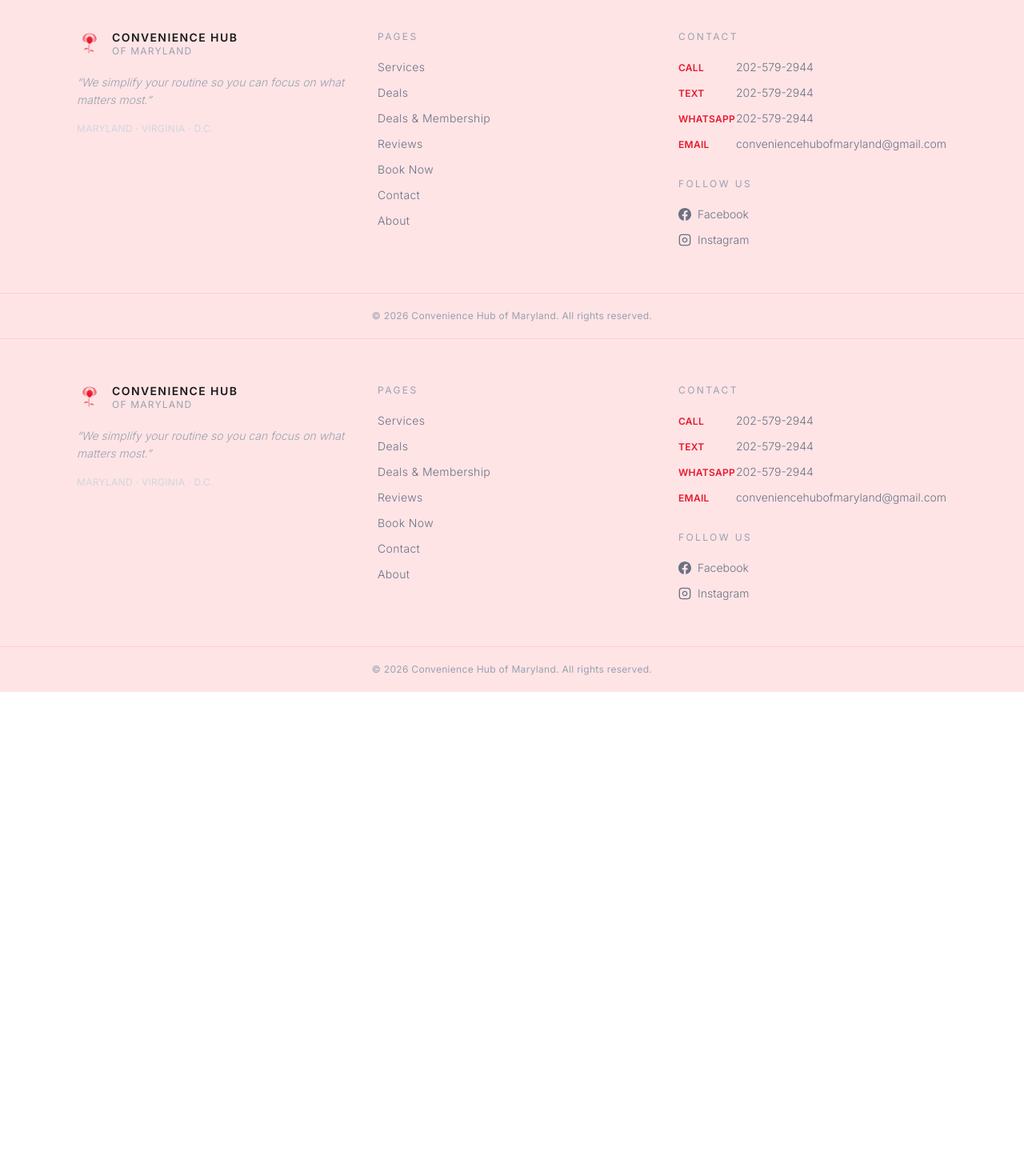
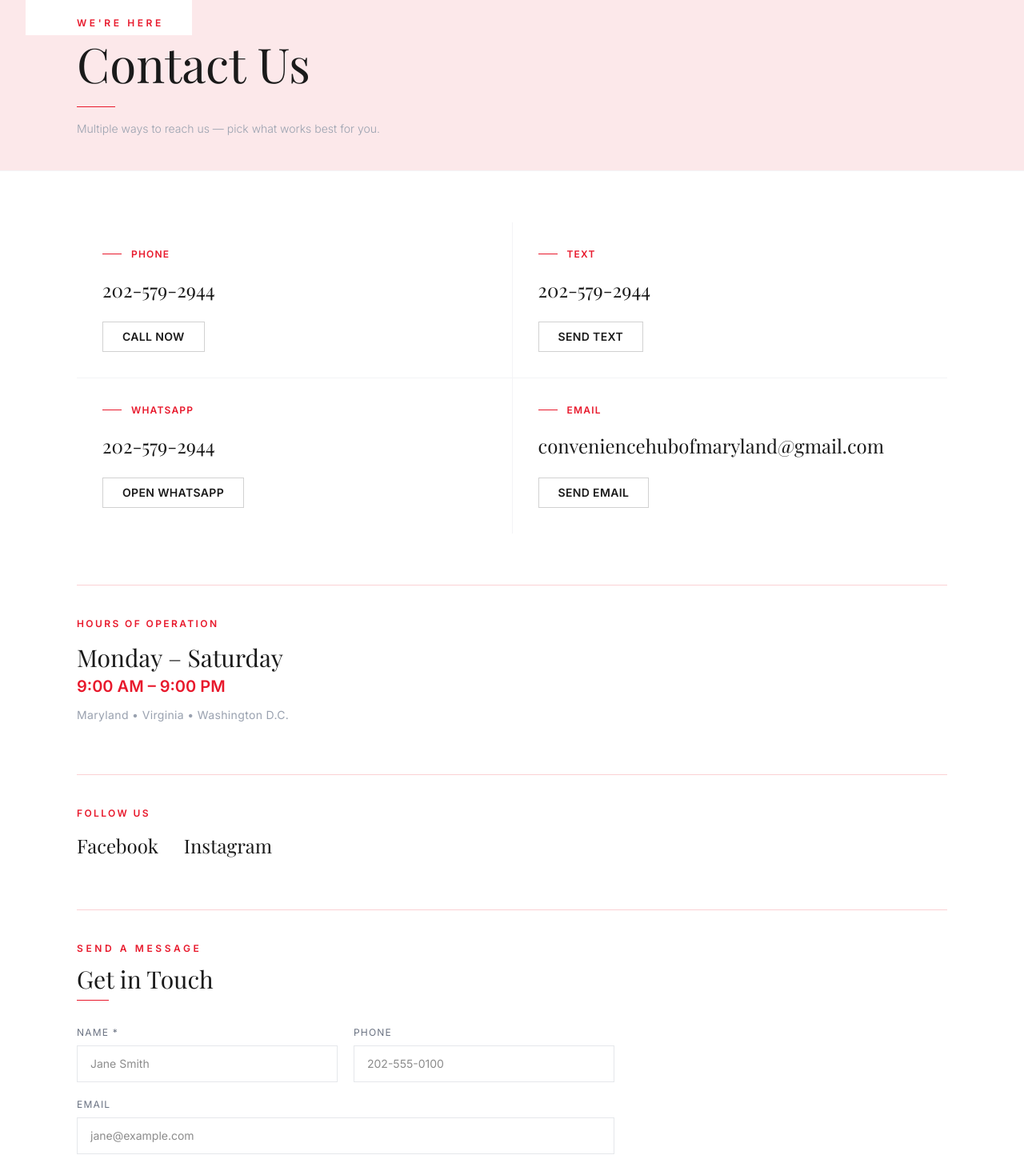
Before and after one commit to conveniencehubofmaryland-dotcom/website, a Next.js app: page /contact in a window 1280 px wide. Shown: the part 100-1564 px from the top of the page at 80% size. Before the commit the page ends 965 px from the top, so only its background shows below. Built offline with nearby package versions, Linux system fonts and the light colour scheme; a web font is replaced by a local one.

Commit message:
Refactor contact page structure and methods
Refactor contact page to use CONTACT_METHODS and improve structure.

```diff
--- a/app/contact/page.tsx
+++ b/app/contact/page.tsx
@@ -1,139 +1,178 @@
-import Link from 'next/link'
+'use client'
 
-function RoseSVG() {
-  return (
-    <svg viewBox="0 0 64 80" xmlns="http://www.w3.org/2000/svg" className="w-8 h-8" fill="currentColor">
-      {/* Outer petals */}
-      <path d="M32 8 C24 8 16 16 16 26 C16 30 18 34 20 36 C16 34 10 30 10 24 C10 14 20 6 32 6 C44 6 54 14 54 24 C54 30 48 34 44 36 C46 34 48 30 48 26 C48 16 40 8 32 8Z" opacity="0.6"/>
-      {/* Mid petals */}
-      <path d="M32 12 C26 12 20 18 20 26 C20 32 24 37 28 39 C24 37 18 33 18 27 C18 19 24 13 32 13 C40 13 46 19 46 27 C46 33 40 37 36 39 C40 37 44 32 44 26 C44 18 38 12 32 12Z" opacity="0.75"/>
-      {/* Inner petals */}
-      <path d="M32 16 C27 16 22 21 22 27 C22 33 27 38 32 40 C37 38 42 33 42 27 C42 21 37 16 32 16Z" opacity="0.9"/>
-      {/* Center */}
-      <ellipse cx="32" cy="30" rx="6" ry="7" opacity="1"/>
-      {/* Stem */}
-      <path d="M30 42 C30 50 29 56 30 68" stroke="currentColor" strokeWidth="2" fill="none" strokeLinecap="round" opacity="0.7"/>
-      {/* Left leaf */}
-      <path d="M29 54 C22 50 16 52 14 58 C20 58 26 57 29 54Z" opacity="0.6"/>
-      {/* Right leaf */}
-      <path d="M31 60 C38 56 44 58 46 64 C40 64 34 63 31 60Z" opacity="0.6"/>
-    </svg>
-  )
+import { useState } from 'react'
+import AnimatedSection from '@/components/AnimatedSection'
+
+
+// Next.js metadata can't be exported from a 'use client' file — set it in a parent or use Head.
+// Title/desc are handled by layout.tsx template pattern.
+
+const CONTACT_METHODS = [
+  { label: 'Phone',     value: '202-579-2944',                           href: 'tel:+12025792944',                   cta: 'Call Now'         },
+  { label: 'Text',      value: '202-579-2944',                           href: 'sms:+12025792944',                   cta: 'Send Text'        },
+  { label: 'WhatsApp',  value: '202-579-2944',                           href: 'https://wa.me/12025792944',          cta: 'Open WhatsApp'    },
+  { label: 'Email',     value: 'conveniencehubofmaryland@gmail.com',     href: 'mailto:conveniencehubofmaryland@gmail.com', cta: 'Send Email' },
+]
+
+export default function ContactPage() {
+  const [form, setForm]     = useState({ name: '', phone: '', email: '', message: '' })
+  const [status, setStatus] = useState<'idle' | 'submitting' | 'success' | 'error'>('idle')
+  const [errMsg, setErrMsg] = useState('')
+
+  function set(field: string, value: string) {
+    setForm(f => ({ ...f, [field]: value }))
   }
 
-function FacebookIcon() {
-  return (
-    <svg viewBox="0 0 24 24" xmlns="http://www.w3.org/2000/svg" className="w-4 h-4" fill="currentColor" aria-hidden="true">
-      <path d="M24 12.07C24 5.4 18.63 0 12 0S0 5.4 0 12.07C0 18.1 4.39 23.1 10.13 24v-8.44H7.08v-3.49h3.05V9.41c0-3.02 1.79-4.69 4.53-4.69 1.31 0 2.69.24 2.69.24v2.97h-1.51c-1.49 0-1.96.93-1.96 1.89v2.26h3.33l-.53 3.49h-2.8V24C19.61 23.1 24 18.1 24 12.07z"/>
-    </svg>
-  )
+  async function handleSubmit(e: React.FormEvent) {
+    e.preventDefault()
+    setStatus('submitting')
+    setErrMsg('')
+    try {
+      const res = await fetch('/api/contact', {
+        method:  'POST',
+        headers: { 'Content-Type': 'application/json' },
+        body:    JSON.stringify(form),
+      })
+      const data = res.headers.get('content-type')?.includes('application/json') ? await res.json() : {}
+      if (!res.ok) throw new Error(data.error ?? 'Submission failed')
+      setStatus('success')
+    } catch (err) {
+      setStatus('error')
+      setErrMsg(err instanceof Error ? err.message : 'Something went wrong. Please try again.')
+    }
   }
 
-function InstagramIcon() {
   return (
-    <svg viewBox="0 0 24 24" xmlns="http://www.w3.org/2000/svg" className="w-4 h-4" fill="none" stroke="currentColor" strokeWidth="2" aria-hidden="true">
-      <rect x="2" y="2" width="20" height="20" rx="5" ry="5"/>
-      <path d="M16 11.37A4 4 0 1 1 12.63 8 4 4 0 0 1 16 11.37z"/>
-      <line x1="17.5" y1="6.5" x2="17.51" y2="6.5"/>
-    </svg>
-  )
-}
-
-const contactLinks = [
-  { href: 'tel:+12025792944', label: 'Call', value: '202-579-2944' },
-  { href: 'sms:+12025792944', label: 'Text', value: '202-579-2944' },
-  { href: 'https://wa.me/12025792944', label: 'WhatsApp', value: '202-579-2944' },
-  { href: 'mailto:conveniencehubofmaryland@gmail.com', label: 'Email', value: 'conveniencehubofmaryland@gmail.com' },
-]
-
-const socialLinks = [
-  { href: 'https://www.facebook.com/profile.php?id=61590993750066', label: 'Facebook', Icon: FacebookIcon },
-  { href: 'https://www.instagram.com/chm_dmv', label: 'Instagram', Icon: InstagramIcon },
-]
-
-const navLinks = [
-  { href: '/services',   label: 'Services'   },
-  { href: '/deals',      label: 'Deals'      },
-  { href: '/deals',      label: 'Deals & Membership' },
-  { href: '/reviews',    label: 'Reviews'    },
-  { href: '/book',       label: 'Book Now'   },
-  { href: '/contact',    label: 'Contact'    },
-  { href: '/about',      label: 'About'      },
-]
-
-export default function Footer() {
-  return (
-    <footer className="bg-rose-100 border-t border-rose-200 relative overflow-hidden">
-      {/* Botanical accent */}
-      <div className="absolute right-0 top-0 opacity-[0.06] pointer-events-none text-chm-red translate-x-8 -translate-y-4">
-        <RoseSVG />
-      </div>
-
-      <div className="max-w-6xl mx-auto px-6 sm:px-8 py-14 grid grid-cols-1 md:grid-cols-3 gap-10">
-        {/* Brand */}
-        <div>
-          <div className="flex items-center gap-3 mb-5">
-            <span className="text-chm-red">
-              <RoseSVG />
-            </span>
-            <div>
-              <p className="text-chm-black font-semibold text-sm uppercase tracking-widest leading-tight">Convenience Hub</p>
-              <p className="text-gray-400 text-xs uppercase tracking-widest">of Maryland</p>
-            </div>
-          </div>
-          <p className="text-gray-400 text-sm leading-relaxed italic font-light">
-            &ldquo;We simplify your routine so you can focus on what matters most.&rdquo;
+    <div className="bg-white">
+      {/* Header */}
+      <div className="bg-cream py-10 border-b border-gray-100">
+        <div className="max-w-6xl mx-auto px-6 sm:px-8">
+          <p className="text-chm-red text-xs font-semibold uppercase tracking-[0.3em] mb-3">We&apos;re Here</p>
+          <h1 className="font-serif text-5xl md:text-6xl text-chm-black" style={{ fontFamily: 'var(--font-serif)' }}>
+            Contact Us
+          </h1>
+          <div className="w-12 h-px bg-chm-red mt-6 mb-4" />
+          <p className="text-gray-400 max-w-xl text-sm leading-relaxed font-light">
+            Multiple ways to reach us — pick what works best for you.
           </p>
-          <p className="text-gray-300 text-xs mt-4 tracking-wide uppercase">Maryland · Virginia · D.C.</p>
-        </div>
-
-        {/* Nav */}
-        <div>
-          <p className="text-xs uppercase tracking-[0.2em] text-gray-400 mb-5">Pages</p>
-          <div className="flex flex-col gap-3">
-            {navLinks.map(({ href, label }) => (
-              <Link key={href} href={href} className="text-gray-500 hover:text-chm-red text-sm transition-colors tracking-wide font-light">
-                {label}
-              </Link>
-            ))}
         </div>
       </div>
 
-        {/* Contact */}
+      <div className="max-w-6xl mx-auto px-6 sm:px-8 py-16 space-y-16">
+        {/* Contact method tiles */}
+        <div className="grid grid-cols-1 sm:grid-cols-2 gap-px bg-gray-100">
+          {CONTACT_METHODS.map((c, i) => (
+            <AnimatedSection key={c.label} delay={i * 80}>
+              <div className="bg-white p-8 hover:bg-cream transition-colors flex flex-col justify-between gap-6 h-full">
                 <div>
-          <p className="text-xs uppercase tracking-[0.2em] text-gray-400 mb-5">Contact</p>
-          <div className="flex flex-col gap-3">
-            {contactLinks.map(({ href, label, value }) => (
-              <a key={label} href={href} className="text-sm group flex items-baseline gap-2">
-                <span className="text-chm-red font-semibold text-xs uppercase w-16 shrink-0 tracking-wide">{label}</span>
-                <span className="text-gray-500 group-hover:text-chm-black transition-colors font-light">{value}</span>
+                  <div className="flex items-center gap-3 mb-5">
+                    <div className="w-6 h-px bg-chm-red" />
+                    <span className="text-chm-red text-xs font-semibold uppercase tracking-widest">{c.label}</span>
+                  </div>
+                  <p className="font-serif text-2xl text-chm-black break-all" style={{ fontFamily: 'var(--font-serif)' }}>
+                    {c.value}
+                  </p>
+                </div>
+                <a href={c.href} className="self-start border border-chm-black/20 text-chm-black px-6 py-2 font-semibold text-sm uppercase tracking-wide hover:border-chm-red hover:text-chm-red transition-colors">
+                  {c.cta}
                 </a>
+              </div>
+            </AnimatedSection>
           ))}
         </div>
 
+        {/* Hours */}
+        <AnimatedSection>
+          <div className="border-t border-chm-red/20 pt-10">
+            <p className="text-chm-red text-xs font-semibold uppercase tracking-[0.2em] mb-4">Hours of Operation</p>
+            <p className="font-serif text-3xl text-chm-black mb-1" style={{ fontFamily: 'var(--font-serif)' }}>
+              Monday – Saturday
+            </p>
+            <p className="text-chm-red font-semibold text-xl">9:00 AM – 9:00 PM</p>
+            <p className="text-gray-400 text-sm mt-3 tracking-wide">Maryland • Virginia • Washington D.C.</p>
+          </div>
+        </AnimatedSection>
+
         {/* Follow Us */}
-          <p className="text-xs uppercase tracking-[0.2em] text-gray-400 mt-8 mb-5">Follow Us</p>
-          <div className="flex flex-col gap-3">
-            {socialLinks.map(({ href, label, Icon }) => (
+        <AnimatedSection>
+          <div className="border-t border-chm-red/20 pt-10">
+            <p className="text-chm-red text-xs font-semibold uppercase tracking-[0.2em] mb-4">Follow Us</p>
+            <div className="flex flex-wrap gap-8">
               <a
-                key={label}
-                href={href}
+                href="https://www.facebook.com/profile.php?id=61590993750066"
                 target="_blank"
                 rel="noopener noreferrer"
-                aria-label={`CHM on ${label}`}
-                className="text-sm group flex items-center gap-2 text-gray-500 hover:text-chm-red transition-colors font-light"
+                className="font-serif text-2xl text-chm-black hover:text-chm-red transition-colors"
+                style={{ fontFamily: 'var(--font-serif)' }}
               >
-                <Icon />
-                <span>{label}</span>
+                Facebook
               </a>
-            ))}
+              <a
+                href="https://www.instagram.com/chm_dmv"
+                target="_blank"
+                rel="noopener noreferrer"
+                className="font-serif text-2xl text-chm-black hover:text-chm-red transition-colors"
+                style={{ fontFamily: 'var(--font-serif)' }}
+              >
+                Instagram
+              </a>
             </div>
           </div>
+        </AnimatedSection>
+
+        {/* Contact form */}
+        <AnimatedSection>
+          <div className="border-t border-chm-red/20 pt-10">
+            <p className="text-chm-red text-xs font-semibold uppercase tracking-[0.3em] mb-3">Send a Message</p>
+            <h2 className="font-serif text-3xl text-chm-black mb-2" style={{ fontFamily: 'var(--font-serif)' }}>
+              Get in Touch
+            </h2>
+            <div className="w-10 h-px bg-chm-red mb-8" />
+
+            {status === 'success' ? (
+              <div className="text-center py-12">
+                <div className="w-12 h-px bg-chm-red mx-auto mb-6" />
+                <p className="font-serif text-2xl text-chm-black mb-3" style={{ fontFamily: 'var(--font-serif)' }}>Message Sent</p>
+                <p className="text-gray-500 text-sm max-w-sm mx-auto">We&apos;ll get back to you within 1 hour during business hours (Mon–Sat, 9 AM–9 PM).</p>
               </div>
-
-      <div className="border-t border-rose-200 py-5 text-center text-gray-400 text-xs tracking-wide">
-        © {new Date().getFullYear()} Convenience Hub of Maryland. All rights reserved.
+            ) : (
+              <form onSubmit={handleSubmit} className="max-w-2xl space-y-5">
+                <div className="grid grid-cols-1 sm:grid-cols-2 gap-5">
+                  <div>
+                    <label className="block text-xs uppercase tracking-widest text-gray-500 mb-2">Name *</label>
+                    <input required type="text" value={form.name} onChange={e => set('name', e.target.value)}
+                      className="w-full border border-gray-200 px-4 py-3 text-sm focus:outline-none focus:border-chm-red transition-colors"
+                      placeholder="Jane Smith" />
                   </div>
-    </footer>
+                  <div>
+                    <label className="block text-xs uppercase tracking-widest text-gray-500 mb-2">Phone</label>
+                    <input type="tel" value={form.phone} onChange={e => set('phone', e.target.value)}
+                      className="w-full border border-gray-200 px-4 py-3 text-sm focus:outline-none focus:border-chm-red transition-colors"
+                      placeholder="202-555-0100" />
+                  </div>
+                </div>
+                <div>
+                  <label className="block text-xs uppercase tracking-widest text-gray-500 mb-2">Email</label>
+                  <input type="email" value={form.email} onChange={e => set('email', e.target.value)}
+                    className="w-full border border-gray-200 px-4 py-3 text-sm focus:outline-none focus:border-chm-red transition-colors"
+                    placeholder="jane@example.com" />
+                </div>
+                <div>
+                  <label className="block text-xs uppercase tracking-widest text-gray-500 mb-2">Message *</label>
+                  <textarea required rows={5} value={form.message} onChange={e => set('message', e.target.value)}
+                    className="w-full border border-gray-200 px-4 py-3 text-sm focus:outline-none focus:border-chm-red transition-colors resize-none"
+                    placeholder="Tell us what you need…" />
+                </div>
+                {status === 'error' && <p className="text-chm-red text-sm">{errMsg}</p>}
+                <button type="submit" disabled={status === 'submitting'}
+                  className="bg-chm-red text-white px-10 py-3 font-semibold text-xs uppercase tracking-widest hover:bg-red-700 transition-colors disabled:opacity-60">
+                  {status === 'submitting' ? 'Sending…' : 'Send Message'}
+                </button>
+              </form>
+            )}
+          </div>
+        </AnimatedSection>
+      </div>
+    </div>
   )
 }
```
Lines whose indentation alone changed are shown as unchanged.
